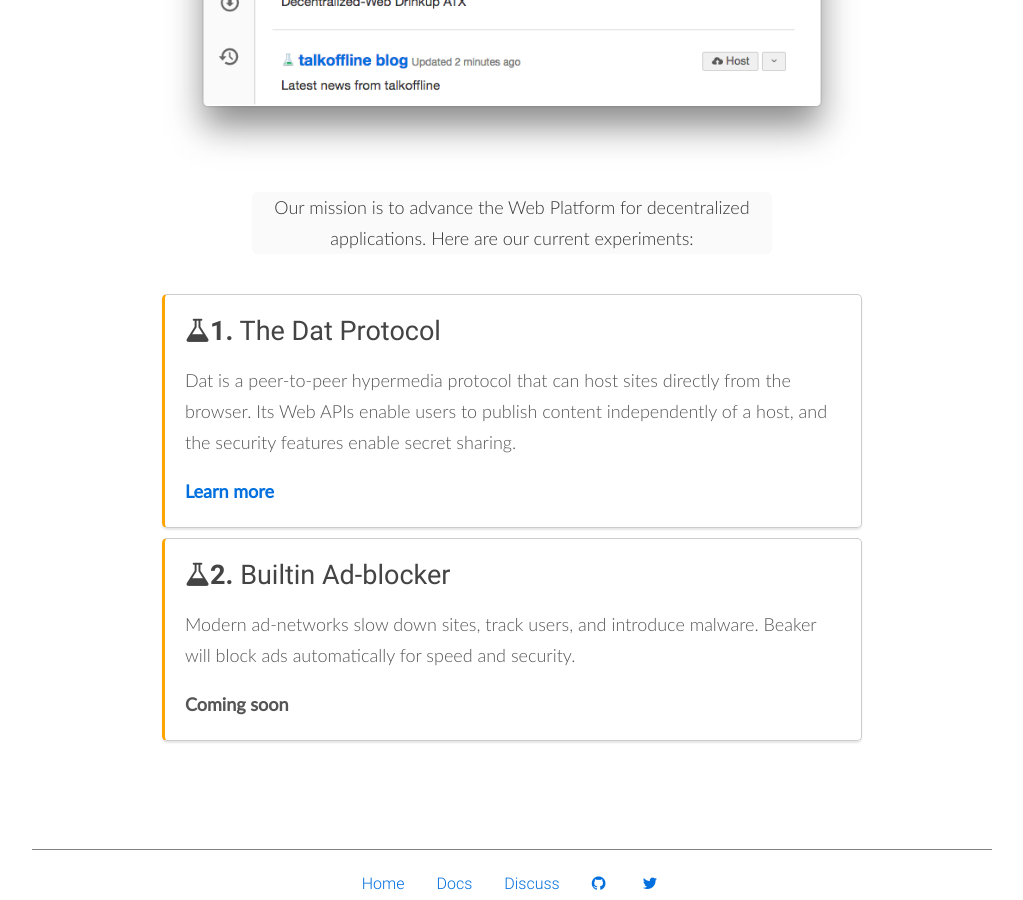
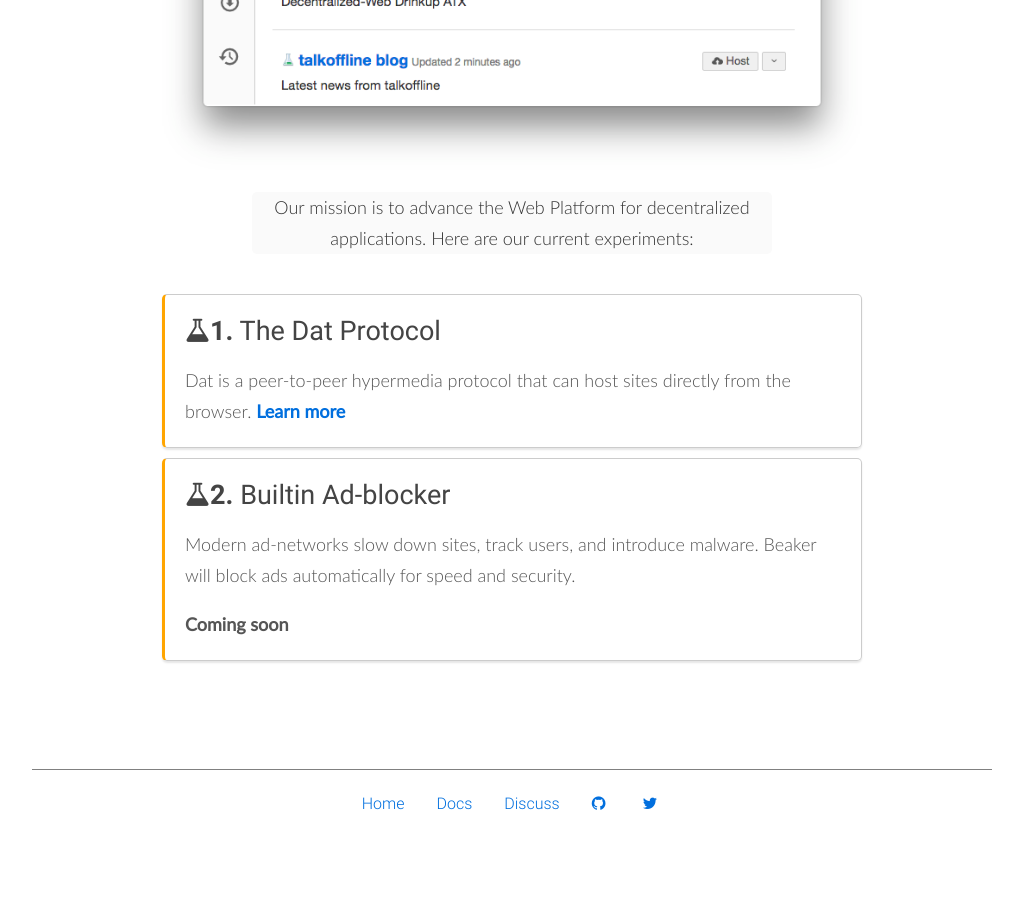
Before and after one commit to beakerbrowser/beakerbrowser.com, a Jekyll site: the page built from index.html, in a window 1280 px wide and 900 px high, scrolled down 856 px. Shown: the whole window, without its empty margins (128-1151 px from the left). Built offline with Jekyll 4.4.1, drawn with Linux system fonts in a browser that asks for light colours; after the commit the page ends 1676 px from its top, so only the background shows below that.

Commit message:
update docs

```diff
--- a/index.html
+++ b/index.html
@@ -28,9 +28,8 @@
     <h4><strong><span class="fa fa-flask"></span>1.</strong> The Dat Protocol</h4>
     <p>
       Dat is a peer-to-peer hypermedia protocol that can host sites directly from the browser.
-      Its Web APIs enable users to publish content independently of a host, and the security features enable secret sharing.
+      <a href="/docs/dat/intro.html"><strong>Learn more</strong></a>
     </p>
-    <p><a href="/docs/dat/intro.html"><strong>Learn more</strong></a></p>
   </div>
   <div class="section experiment">
     <h4><strong><span class="fa fa-flask"></span>2.</strong> Builtin Ad-blocker</h4>
```
Also changed, not shown: _data/apis/dat.yml (+5 -0 lines).
